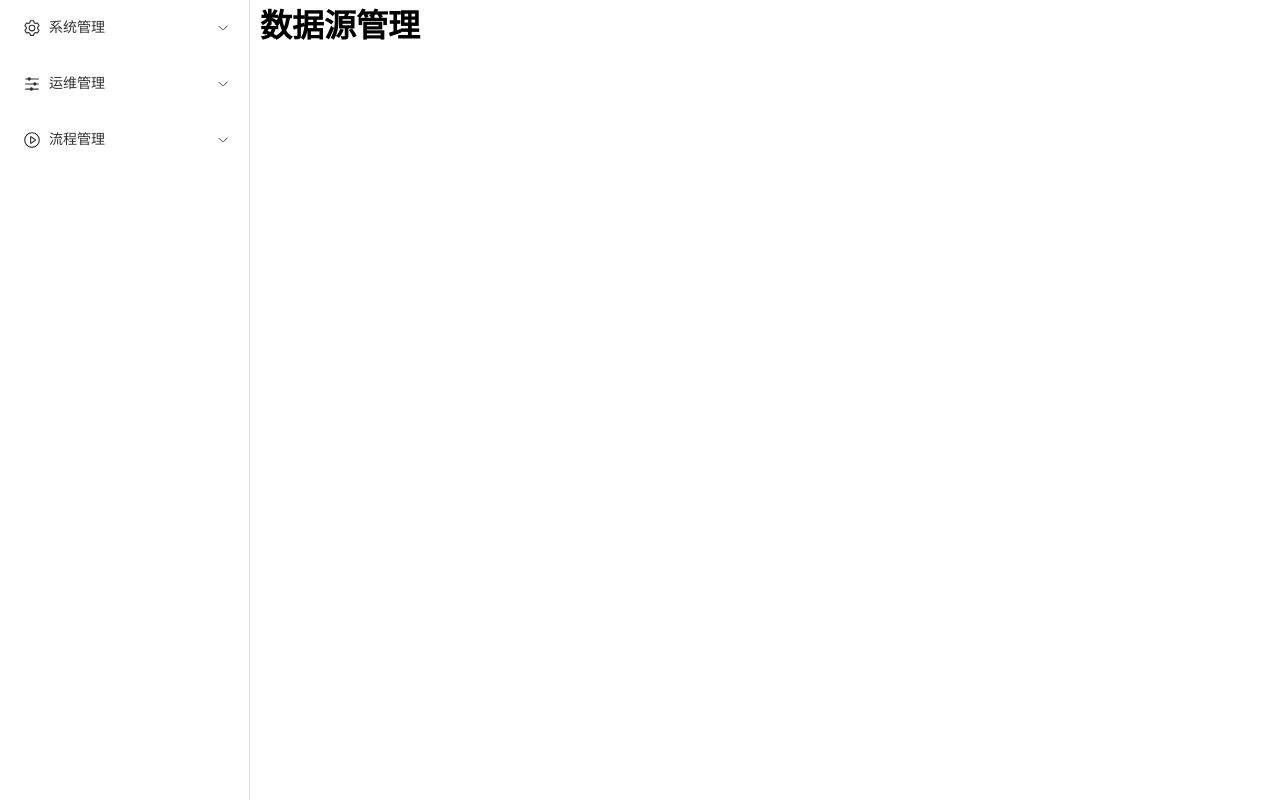
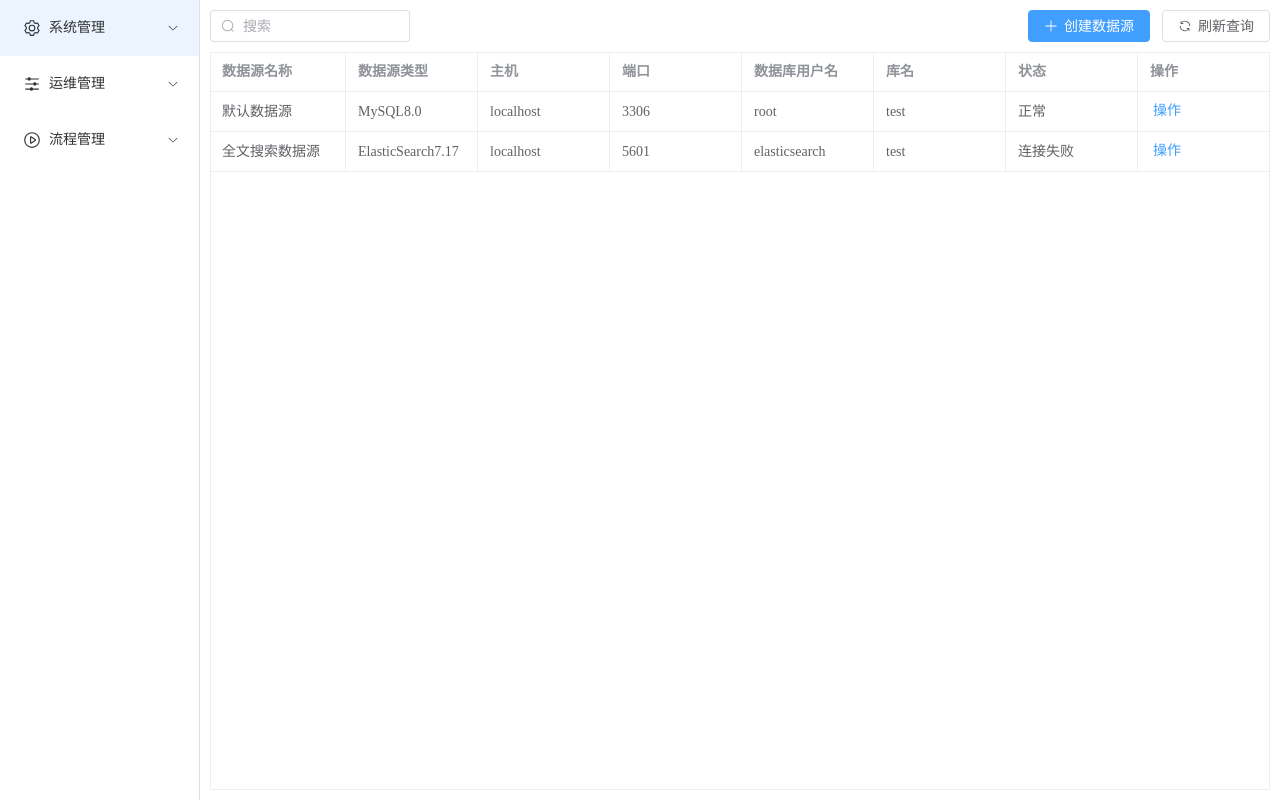
Before and after one commit to AngLi1997/la-data-platform-web, a Vue app: page /om/datasource in a window 1280 px wide. Built offline with nearby package versions, Linux system fonts and the light colour scheme; the HTML template or start-up script is replaced by a standard one.

Commit message:
datasource

```diff
--- a/src/assets/base.css
+++ b/src/assets/base.css
@@ -6,3 +6,20 @@ a {
     text-decoration: none;
     color: black;
 }
+
+#content-view{
+    display: flex;
+    flex-direction: column;
+    justify-content: flex-start;
+    height: calc(100vh - 20px);
+}
+#content-view-top {
+    flex-grow: 0;
+    display: flex;
+    flex-direction: row;
+    justify-content: space-between;
+}
+#content-view-main {
+    margin-top: 10px;
+    flex-grow: 1;
+}
--- a/src/components/menu/LaSubMenu.vue
+++ b/src/components/menu/LaSubMenu.vue
@@ -10,23 +10,23 @@
 </script>
 <template>
     <template v-for="menu in menus" :key="menu.id">
-        <el-sub-menu v-if="menu.children?.length !== 0" :index="menu.id">
+        <ElSubMenu v-if="menu.children?.length !== 0" :index="menu.id">
             <template #title>
-                <el-icon>
+                <ElIcon>
                     <component :is="menu.icon" />
-                </el-icon>
+                </ElIcon>
                 <span>{{menu.label}}</span>
             </template>
             <la-sub-menu v-if="menu.children?.length !== 0" :menus="menu.children"/>
-        </el-sub-menu>
-        <router-link v-else :to="menu.path || ''">
-            <el-menu-item :index="menu.id">
-                <el-icon>
+        </ElSubMenu>
+        <RouterLink v-else :to="menu.path || ''">
+            <ElMenuItem :index="menu.id">
+                <ElIcon>
                     <component :is="menu.icon" />
-                </el-icon>
+                </ElIcon>
                 <template #title>{{menu.label}}</template>
-            </el-menu-item>
-        </router-link>
+            </ElMenuItem>
+        </RouterLink>
     </template>
 </template>
 <style scoped>
--- a/src/views/Main.vue
+++ b/src/views/Main.vue
@@ -6,6 +6,8 @@ import type { LaMenuType  } from '../components/menu/LaMenuType';
 import LaSubMenu from '@/components/menu/LaSubMenu.vue';
 
 const menus = ref([] as LaMenuType[])
+
+const collapse = ref(false)
 
 menus.value = [{
         id:"1",
@@ -88,36 +90,26 @@ menus.value = [{
 </script>
 
 <template>
-    <div id="content">
-        <div id="menu">
-            <el-menu>
-                <la-sub-menu :menus="menus"></la-sub-menu>
-            </el-menu>
-        </div>
-        <div id="nav">
-            <router-view/>
-        </div>
-    </div>
+    <ElContainer>
+        <ElAside width="200px">
+            <ElMenu :collapse="collapse">
+                <LaSubMenu :menus="menus">
+
+                </LaSubMenu>
+            </ElMenu>
+        </ElAside>
+        <ElContainer>
+            <div id="content-main">
+                <router-view/>
+            </div>
+        </ElContainer>
+    </ElContainer>
 </template>
 
 <style scoped>
-#topbar {
-    height: 70px;
-}
-#content {
-    display: flex;
-    flex-direction: row;
-    flex-wrap: nowrap;
-    justify-content: space-around;
-    height: 100vh;
-}
-#menu {
-    width: 250px;
-    margin-right: 10px;
-    flex-grow: 0;
-}
-#nav {
+#content-main {
     flex-grow: 1;
+    margin: 10px;
 }
 .el-menu {
     height: 100vh;
--- a/src/views/om/DatasourceView.vue
+++ b/src/views/om/DatasourceView.vue
@@ -1,8 +1,77 @@
 <template>
-    <div>
-        <h1>数据源管理</h1>
+    <div id="content-view">
+        <div id="content-view-top">
+            <ElInput placeholder="搜索" icon="Search" style="width: 200px;">
+                <template #prefix>
+                    <ElIcon>
+                        <Search/>
+                    </ElIcon>
+                </template>
+            </ElInput>
+            <div>
+                <ElButton type="primary" icon="Plus">创建数据源</ElButton>
+                <ElButton icon="Refresh">刷新查询</ElButton>
+            </div>
+        </div>
+        <div id="content-view-main">
+            <ElTable :data="datasource" style="width: 100%; height: 100%;" columns="columns" :border="true" >
+            <ElTableColumn prop="name" label="数据源名称"/>
+            <ElTableColumn prop="type" label="数据源类型"/>
+            <ElTableColumn prop="host" label="主机"/>
+            <ElTableColumn prop="port" label="端口"/>
+            <ElTableColumn prop="username" label="数据库用户名"/>
+            <ElTableColumn prop="schema" label="库名"/>
+            <ElTableColumn prop="status" label="状态"/>
+            <ElTableColumn label="操作">
+                <template #default="scope">
+                    <ElDropdown trigger="click">
+                        <ElButton link type="primary">操作</ElButton>
+                        <template #dropdown>
+                            <ElDropdownMenu>
+                                <ElDropdownItem>查看详情</ElDropdownItem>
+                                <ElDropdownItem>编辑</ElDropdownItem>
+                                <ElDropdownItem>激活</ElDropdownItem>
+                                <ElDropdownItem>测试连接</ElDropdownItem>
+                                <ElDropdownItem>进入Shell</ElDropdownItem>
+                                <ElDropdownItem>
+                                    <template #default>
+                                        <ElButton link type="danger">删除</ElButton>
+                                    </template>
+                                </ElDropdownItem>
+                            </ElDropdownMenu>
+                        </template>
+                    </ElDropdown>
+                </template>
+            </ElTableColumn>
+        </ElTable>
+        </div>
     </div>
 </template>
+<script setup lang="ts">
+import { ref } from 'vue';
+import { ElTable, ElTableColumn, ElDropdown, ElDropdownItem, ElDropdownMenu, ElButtonGroup, ElButton, ElInput, ElIcon } from 'element-plus';
+import { Search } from '@element-plus/icons-vue';
 
-<style>
+const datasource = ref([{
+    id: 1,
+    name: '默认数据源',
+    type: 'MySQL8.0',
+    host: 'localhost',
+    port: '3306',
+    username: 'root',
+    schema: 'test',
+    status: '正常'
+},{
+    id: 2,
+    name: '全文搜索数据源',
+    type: 'ElasticSearch7.17',
+    host: 'localhost',
+    port: '5601',
+    username: 'elasticsearch',
+    schema: 'test',
+    status: '连接失败'
+}]);
+</script>
+<style scoped>
+
 </style>
```
